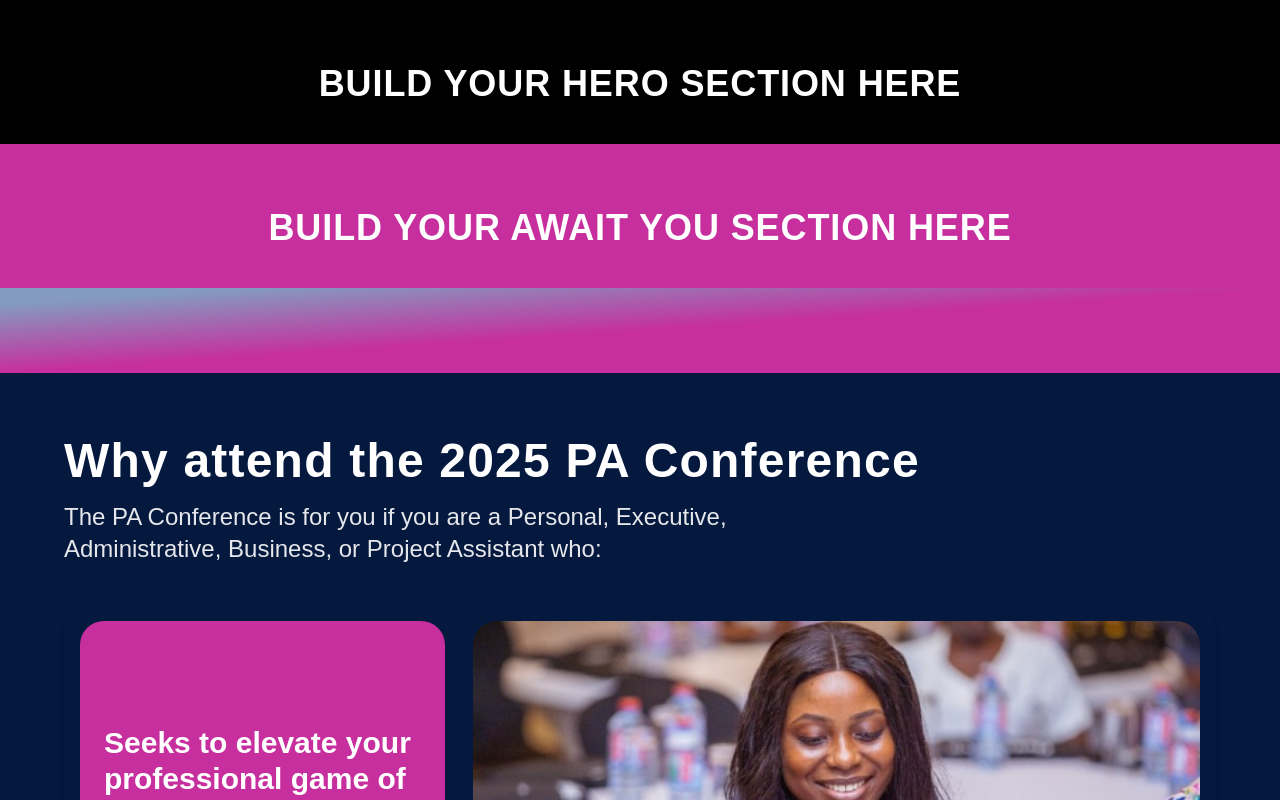
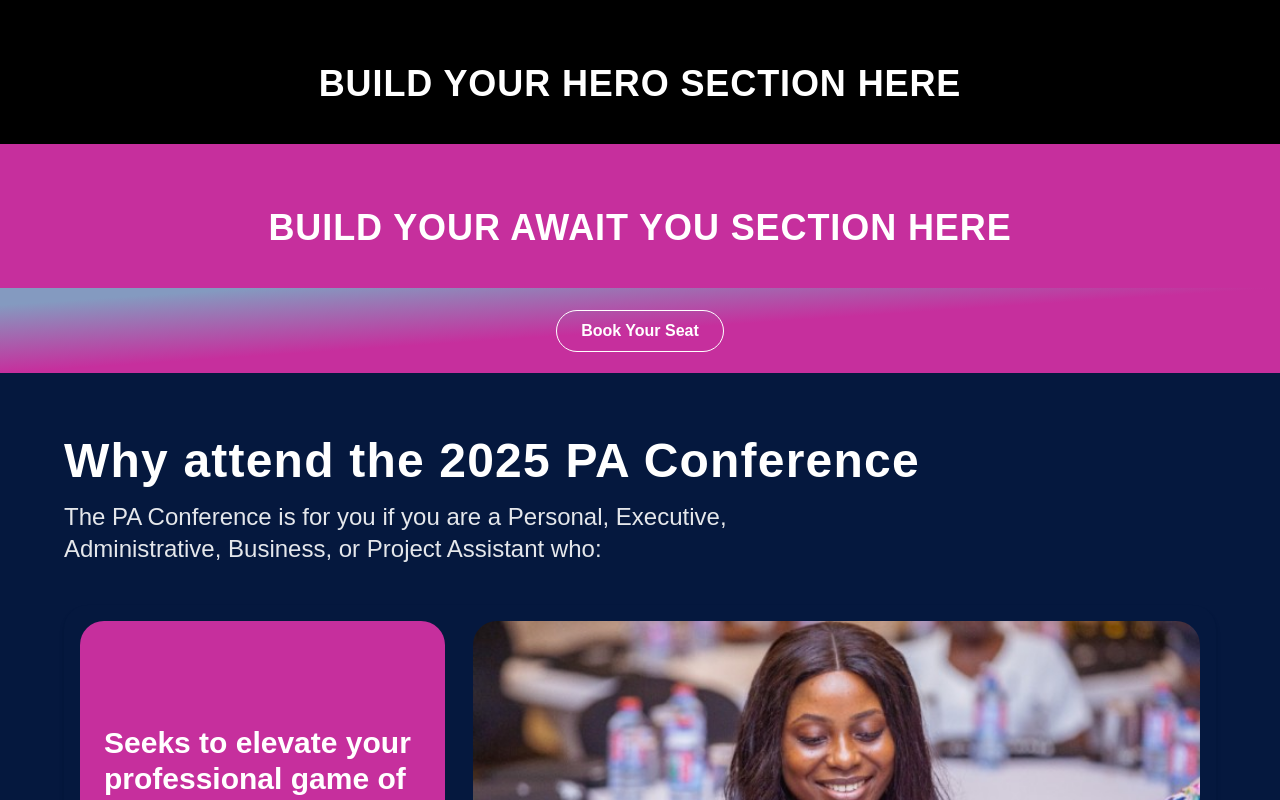
Before and after one commit to Amatcha-Boanerges/landingpage-paconf, a Next.js app: page / in a window 1280 px wide. Shown: the top 800 px of the page. Built offline with nearby package versions, Linux system fonts and the light colour scheme.

Commit message:
Added 'Book Your Seat' call-to-action. When clicked, it will take you to the google form that is on the original website.

```diff
--- a/src/app/components/BookYourSeat.tsx
+++ b/src/app/components/BookYourSeat.tsx
@@ -2,8 +2,15 @@
 
 export default function SectionDivider() {
   return (
-    <div
-      className="w-full h-[85px] bg-[linear-gradient(to_bottom_right,_#849ac0_0%,_#849ac0_10%,_#C62F9D_50%,_#C62F9D_100%)]"
-    />
+    <div className="w-full h-[85px] flex items-center justify-center bg-[linear-gradient(to_bottom_right,_#849ac0_0%,_#849ac0_10%,_#C62F9D_50%,_#C62F9D_100%)]">
+      <a
+        href="https://docs.google.com/forms/d/e/1FAIpQLSfRHQWzCp1ppSJcRaqqEdZAvcf7xnqEe-o0iQMoUSBOSkyd-Q/viewform"
+        target="_blank"
+        rel="noopener noreferrer"
+        className="text-white font-semibold border border-white px-6 py-2 rounded-full hover:bg-white hover:text-[#C62F9D] transition duration-300"
+      >
+        Book Your Seat
+      </a>
+    </div>
   );
 }
```
